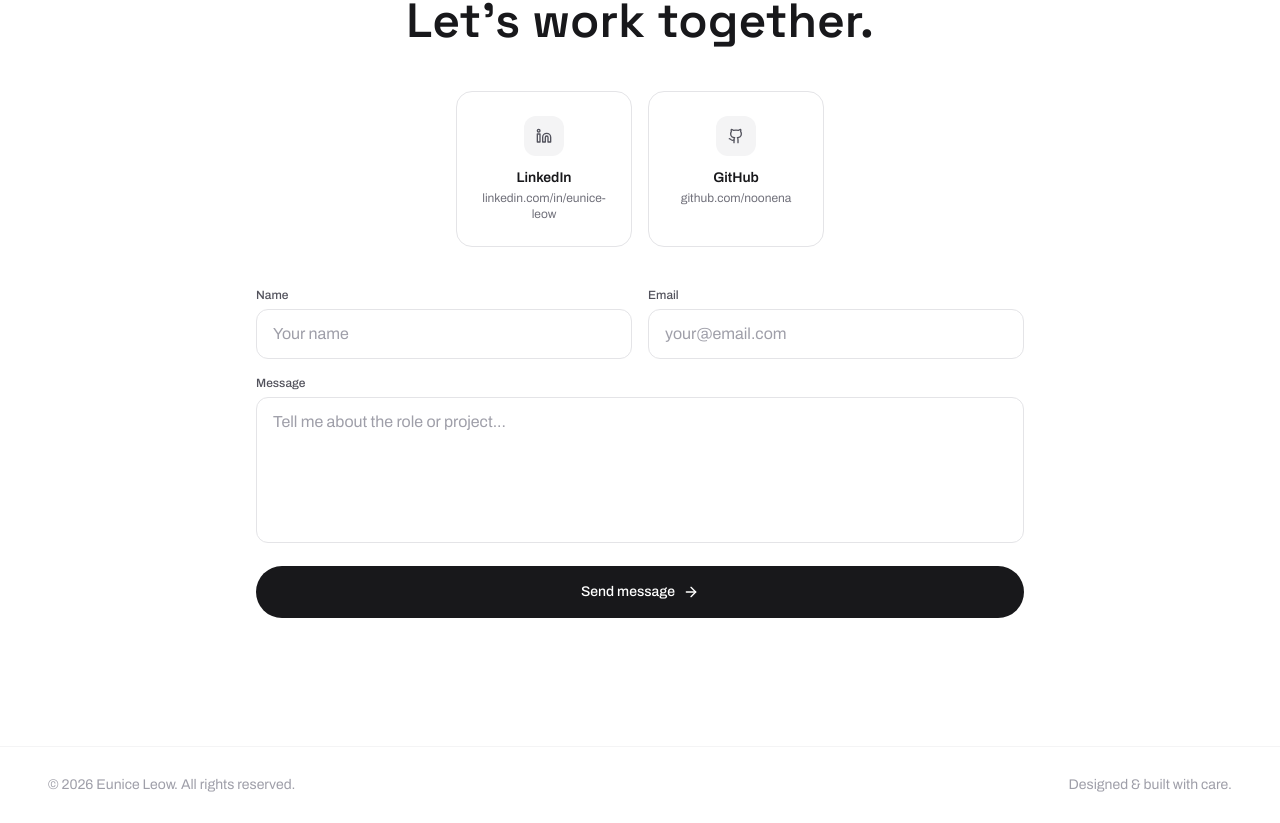
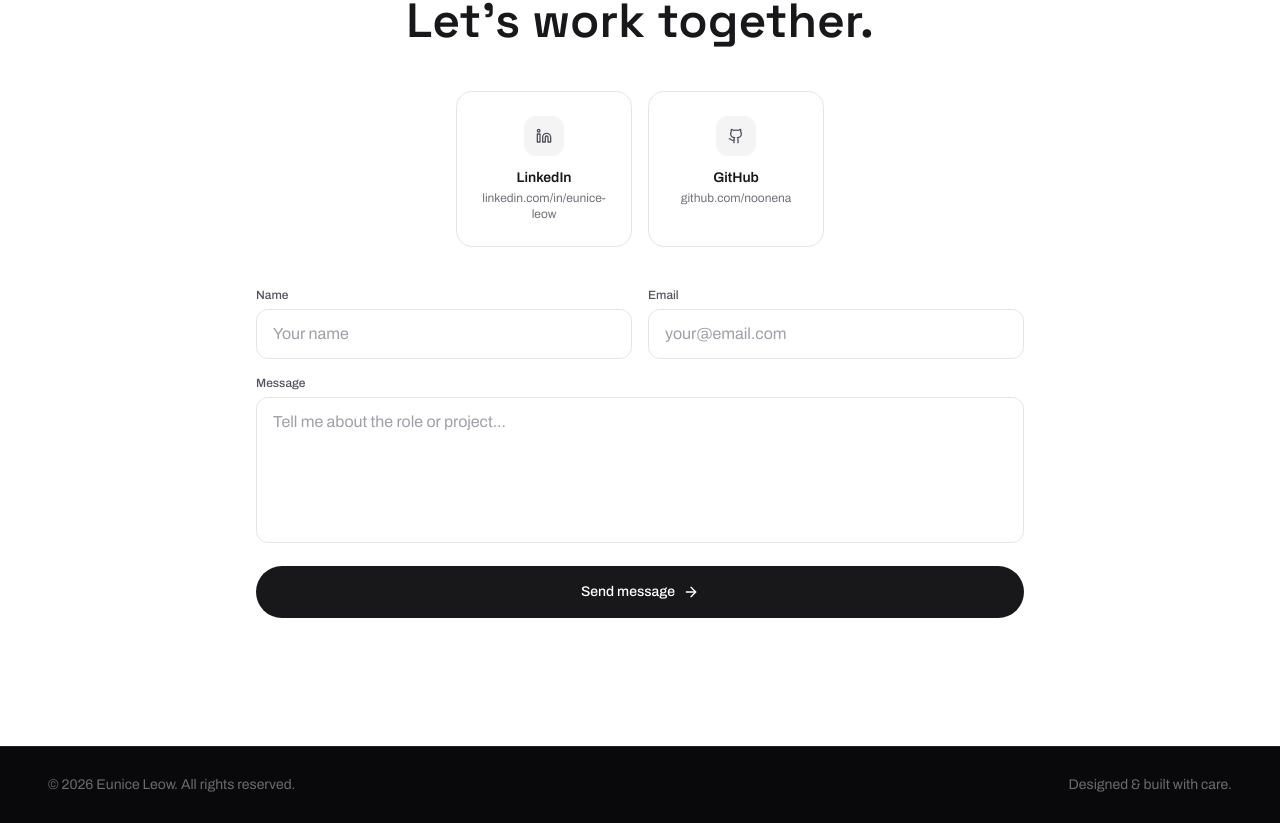
Before and after one commit to noonena/noonena.github.io, a React (Vite) app: page / in a window 1280 px wide. Shown: the part 6574-7397 px from the top of the page. Built offline with nearby package versions, Linux system fonts and the light colour scheme; the HTML template or start-up script is replaced by a standard one.

Commit message:
fixed page color

```diff
--- a/src/App.tsx
+++ b/src/App.tsx
@@ -966,10 +966,10 @@ export default function App() {
       </section>
 
       {/* ── FOOTER ── */}
-      <footer className="border-t border-zinc-100 bg-white py-7">
+      <footer className="border-t border-white/10 bg-zinc-950 py-7">
         <div className="mx-auto flex max-w-7xl flex-col items-center justify-between gap-3 px-6 sm:flex-row lg:px-12">
-          <p className="text-sm text-zinc-400">© 2026 Eunice Leow. All rights reserved.</p>
-          <p className="text-sm text-zinc-400">Designed & built with care.</p>
+          <p className="text-sm text-white/40">© 2026 Eunice Leow. All rights reserved.</p>
+          <p className="text-sm text-white/40">Designed & built with care.</p>
         </div>
       </footer>
 
--- a/src/index.css
+++ b/src/index.css
@@ -8,13 +8,13 @@
 html {
   scroll-behavior: smooth;
   overflow-x: hidden;
-  background: #ffffff;
+  background: #09090b;
 }
 
 body {
   margin: 0;
   overflow-x: hidden;
-  background: #ffffff;
+  background: #09090b;
   color: var(--foreground);
   font-family: "Archivo", sans-serif;
 }
```
